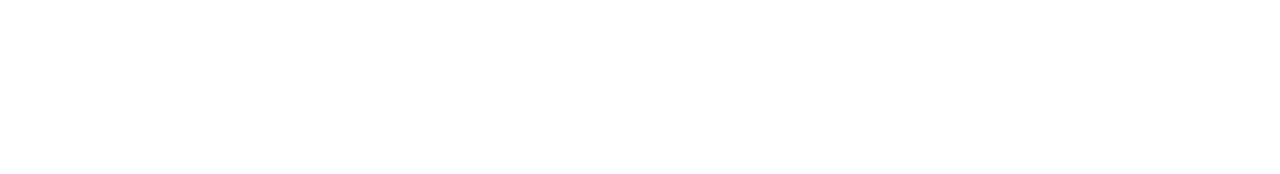
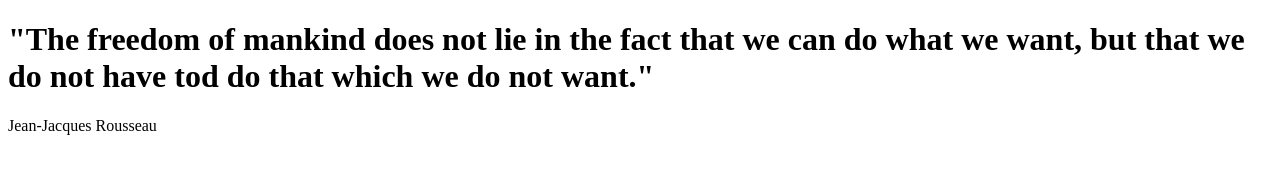
Before and after one commit to George841221/simple-quote-page, a plain HTML site: page index.html in a window 1280 px wide. Drawn offline with Linux system fonts and the light colour scheme.

Commit message:
HTML ready

```diff
--- a/index.html
+++ b/index.html
@@ -8,6 +8,14 @@
     <title>Document</title>
 </head>
 <body>
-
+    <div>
+        <h1>
+            "The freedom of mankind does not lie in the fact that we can do what we want,
+             but that we do not have tod do that which we do not want."
+        </h1>
+    </div>
+    <div>
+        <p>Jean-Jacques Rousseau</p>
+    </div>
 </body>
 </html>
```
Also changed, not shown: 1 other file.
